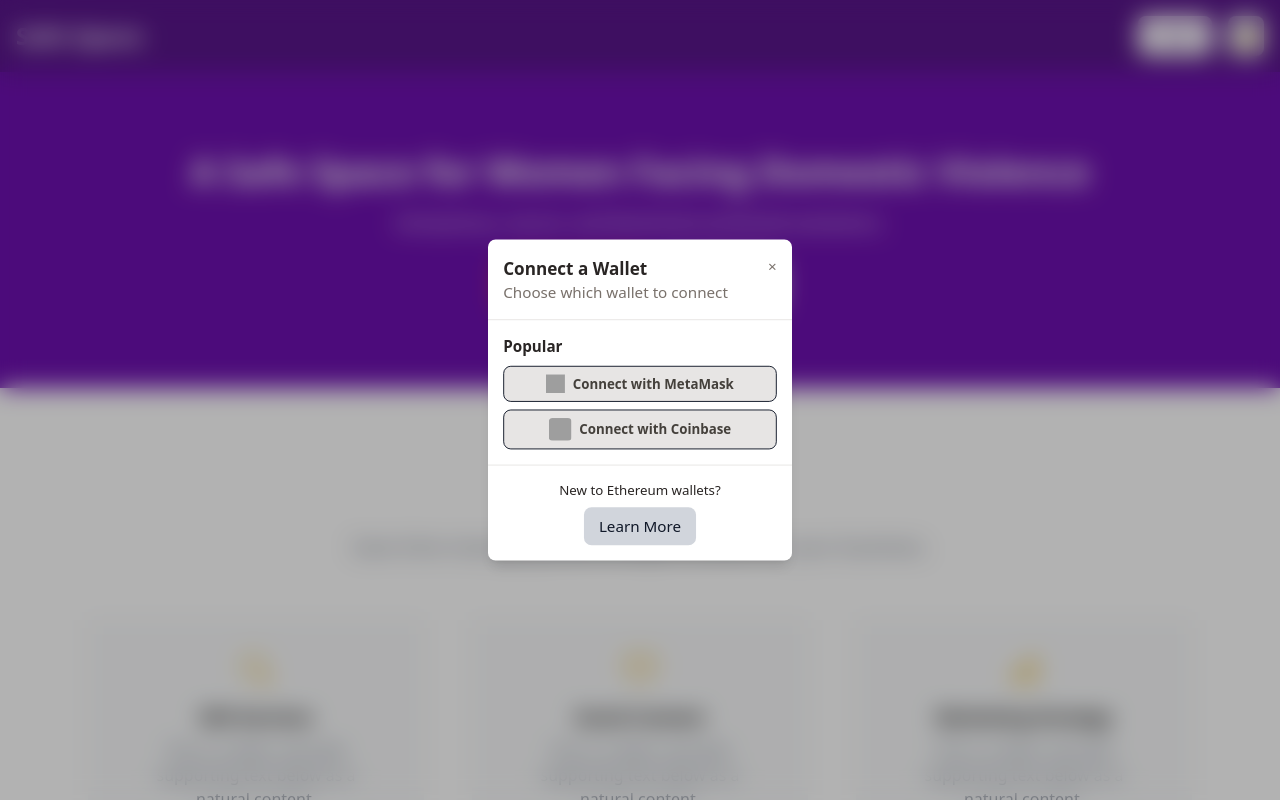
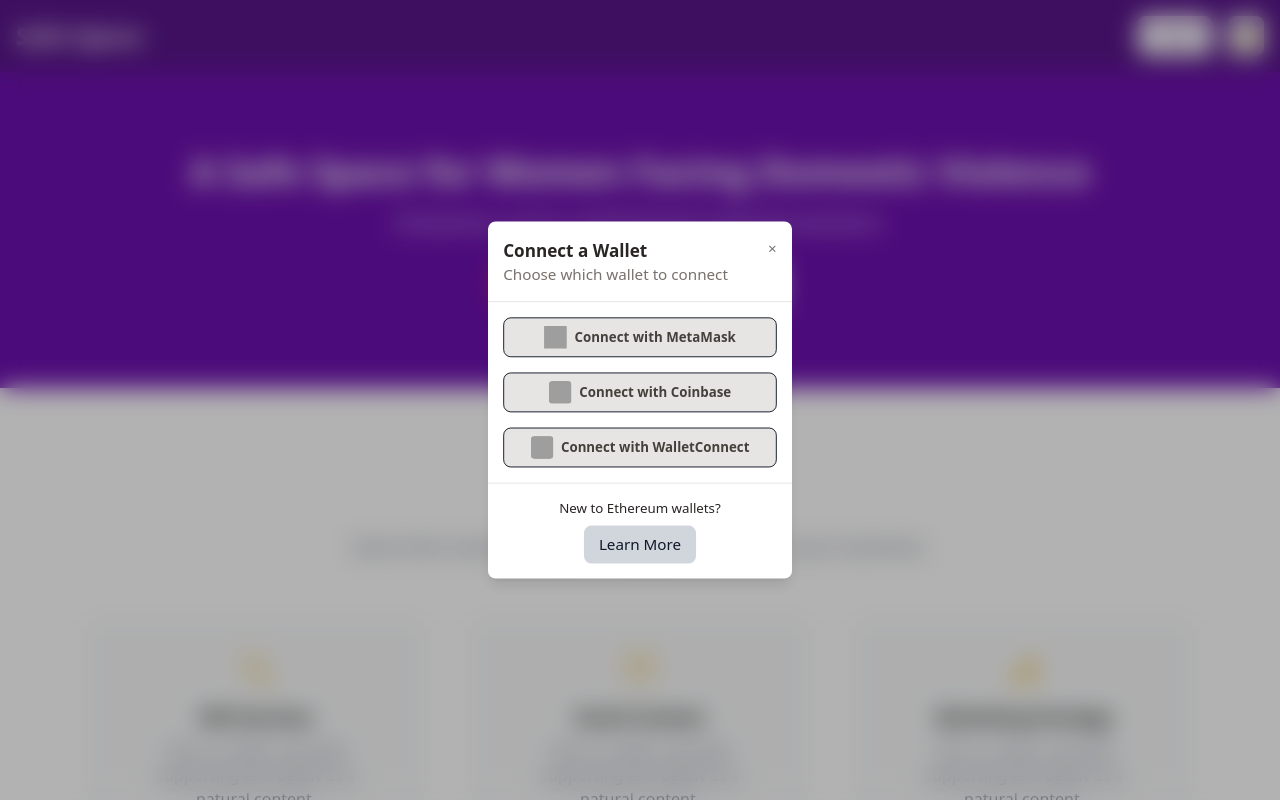
Before and after one commit to IronicRayquaza/safe_aptos, a React (Vite) app in the folder frontend/: page / in a window 1280 px wide. Both pictures are taken after a click on the button "Report Abuse". Shown: the top 800 px of the page. Built offline with nearby package versions, Linux system fonts and the light colour scheme; grey boxes are pictures that could not be loaded.

Commit message:
coinbase and walletconnect works now

```diff
--- a/frontend/src/components/WalletConnectModal.jsx
+++ b/frontend/src/components/WalletConnectModal.jsx
@@ -1,84 +1,99 @@
+
+
+import React, { useState } from "react";
+import Web3 from "web3";
+import WalletConnectProvider from "@walletconnect/web3-provider"; // Correct import for WalletConnect
+import { CoinbaseWalletSDK } from "@coinbase/wallet-sdk";
+
+export default function WalletConnectModal({ isOpen, onClose }) {
+  const [walletAddress, setWalletAddress] = useState(null);
+  const [provider, setProvider] = useState(null);
+
+  const handleConnectMetaMask = async () => {
+    if (window.ethereum) {
+      const web3 = new Web3(window.ethereum);
+      try {
+        await window.ethereum.request({ method: "eth_requestAccounts" });
+        const accounts = await web3.eth.getAccounts();
+        setWalletAddress(accounts[0]);
+        setProvider("MetaMask");
+      } catch (error) {
+        console.error("MetaMask connection failed:", error);
+      }
+    } else {
+      alert("MetaMask is not installed.");
+    }
+  };
+
+  const handleConnectCoinbase = async () => {
+    try {
+      // Initialize Coinbase SDK
+      const coinbaseWallet = new CoinbaseWalletSDK({
+        appName: "My App",
+      });
+
+      // Create a web3 provider
+      const provider = coinbaseWallet.makeWeb3Provider();
+
+      // Request account connection
+      const addresses = await provider.request({ method: "eth_requestAccounts" });
+
+      if (addresses.length > 0) {
+        setWalletAddress(addresses[0]); // Store connected wallet address
+        setProvider("Coinbase");
+      } else {
+        console.error("No accounts found in Coinbase Wallet.");
+      }
+
+      // Handle provider events
+      provider.on("accountsChanged", (accounts) => {
+        if (accounts.length > 0) {
+          setWalletAddress(accounts[0]);
+        } else {
+          handleDisconnect(); // Disconnect if no accounts remain
+        }
+      });
+
+      provider.on("disconnect", (error) => {
+        console.error("Coinbase Wallet disconnected:", error);
+        handleDisconnect();
+      });
+
+    } catch (error) {
+      console.error("Coinbase connection failed:", error);
+    }
+  };
 
 
 
-// import { useState } from "react";
-
-// export default function WalletConnectModal({ isOpen, onClose }) {
-//   if (!isOpen) return null;
-
-//   return (
-//     <div className="fixed inset-0 bg-black/30 backdrop-blur-md flex justify-center items-center z-[9999]">
-//       <div className="bg-white dark:bg-gray-900 rounded-lg w-9/12 sm:w-7/12 md:w-5/12 lg:w-3/12 scale-95 transition-transform duration-300 ease-out shadow-lg">
-//         {/* Modal Header */}
-//         <div className="border-b border-stone-200 p-4 flex justify-between items-start">
-//           <div className="flex flex-col">
-//             <h1 className="text-lg text-stone-800 dark:text-white font-semibold">
-//               Connect a Wallet
-//             </h1>
-//             <p className="text-stone-500">Choose which wallet to connect</p>
-//           </div>
-//           <button onClick={onClose} className="text-stone-500 hover:text-stone-800 dark:hover:text-white">
-//             &times;
-//           </button>
-//         </div>
-
-//         {/* Modal Body */}
-//         <div className="p-4">
-//           <p className="text-stone-800 dark:text-white mb-2 font-semibold">Popular</p>
-//           <div className="space-y-2">
-//             <button className="w-full flex gap-2 items-center justify-center border text-sm py-2 px-4 rounded-lg bg-stone-200 dark:bg-gray-800 hover:bg-stone-100 dark:hover:bg-gray-700 transition">
-//               <img src="https://docs.material-tailwind.com/icons/metamask.svg" alt="MetaMask" className="h-5 w-5" />
-//               <p className="text-stone-700 dark:text-white font-semibold">Connect with MetaMask</p>
-//             </button>
-//             <button className="w-full flex gap-2 items-center justify-center border text-sm py-2 px-4 rounded-lg bg-stone-200 dark:bg-gray-800 hover:bg-stone-100 dark:hover:bg-gray-700 transition">
-//               <img src="https://docs.material-tailwind.com/icons/coinbase.svg" alt="Coinbase" className="h-6 w-6 rounded" />
-//               <p className="text-stone-700 dark:text-white font-semibold">Connect with Coinbase</p>
-//             </button>
-//           </div>
-//           <p className="text-stone-800 dark:text-white mb-2 mt-6 font-semibold">Other</p>
-//           <button className="w-full flex gap-2 items-center justify-center border text-sm py-2 px-4 rounded-lg bg-stone-200 dark:bg-gray-800 hover:bg-stone-100 dark:hover:bg-gray-700 transition">
-//             <img src="https://docs.material-tailwind.com/icons/trust-wallet.svg" alt="Trust Wallet" className="h-6 w-6 rounded" />
-//             <p className="text-stone-700 dark:text-white font-semibold">Connect with Trust Wallet</p>
-//           </button>
-//         </div>
-
-//         {/* Modal Footer */}
-//         <div className="border-t border-stone-200 p-4 flex flex-col items-center">
-//           <small className="text-stone-800 dark:text-white text-sm">New to Ethereum wallets?</small>
-//           <button className="mt-2 px-4 py-2 bg-gray-300 dark:bg-gray-700 rounded-lg hover:bg-gray-400 dark:hover:bg-gray-600 transition">
-//             Learn More
-//           </button>
-//         </div>
-//       </div>
-//     </div>
-//   );
-// }
 
 
-import { useState, useEffect } from "react";
 
-export default function WalletConnectModal({ isOpen, onClose }) {
-  const [account, setAccount] = useState(null);
 
-  // Check if MetaMask is installed
-  const isMetaMaskInstalled = () => {
-    return typeof window !== "undefined" && typeof window.ethereum !== "undefined";
+  const handleConnectWalletConnect = async () => {
+    try {
+      const walletConnectProvider = new WalletConnectProvider({
+        rpc: { 1: "https://mainnet.infura.io/v3/YOUR_INFURA_KEY" }, // Infura RPC for WalletConnect
+      });
+
+      await walletConnectProvider.enable();
+      const web3 = new Web3(walletConnectProvider);
+      const accounts = await web3.eth.getAccounts();
+      setWalletAddress(accounts[0]);
+      setProvider("WalletConnect");
+
+      // Disconnect event listener
+      walletConnectProvider.on("disconnect", () => {
+        handleDisconnect();
+      });
+    } catch (error) {
+      console.error("WalletConnect connection failed:", error);
+    }
   };
 
-  // Connect to MetaMask
-  const connectMetaMask = async () => {
-    if (!isMetaMaskInstalled()) {
-      alert("MetaMask is not installed. Please install it to continue.");
-      return;
-    }
-
-    try {
-      const accounts = await window.ethereum.request({ method: "eth_requestAccounts" });
-      setAccount(accounts[0]); // Store the connected account
-      onClose(); // Close modal after connecting
-    } catch (error) {
-      console.error("MetaMask connection error:", error);
-    }
+  const handleDisconnect = () => {
+    setWalletAddress(null);
+    setProvider(null);
   };
 
   if (!isOpen) return null;
@@ -89,37 +104,107 @@
     {/* Modal Header */}
     <div className="border-b border-stone-200 p-4 flex justify-between items-start">
       <div className="flex flex-col">
-            <h1 className="text-lg text-stone-800 dark:text-white font-semibold">
-              {account ? "Wallet Connected" : "Connect a Wallet"}
-            </h1>
-            <p className="text-stone-500">
-              {account ? `Connected: ${account.substring(0, 6)}...${account.slice(-4)}` : "Choose which wallet to connect"}
-            </p>
+        <h1 className="text-lg text-stone-800 dark:text-white font-semibold">Connect a Wallet</h1>
+        <p className="text-stone-500">Choose which wallet to connect</p>
       </div>
       <button onClick={onClose} className="text-stone-500 hover:text-stone-800 dark:hover:text-white">
         &times;
       </button>
     </div>
 
+
      {/* Modal Body */}
      <div className="p-4">
-          <p className="text-stone-800 dark:text-white mb-2 font-semibold">Popular</p>
-          <div className="space-y-2">
+          {walletAddress ? (
+            <div className="text-center">
+              <p className="text-stone-800 dark:text-white mb-2 font-semibold">Connected Wallet:</p>
+              <p className="text-stone-700 dark:text-white text-sm font-medium truncate">{walletAddress}</p>
               <button
-              onClick={connectMetaMask}
+                onClick={handleDisconnect}
+                className="mt-4 px-4 py-2 bg-red-500 text-white rounded-lg hover:bg-red-700 transition"
+              >
+                Disconnect
+              </button>
+            </div>
+          ) : (
+
+
+            <div className="space-y-4">
+              <button
+                onClick={handleConnectMetaMask}
+                className="w-full flex gap-2 items-center justify-center border text-sm py-2 px-4 rounded-lg bg-stone-200 dark:bg-gray-800 hover:bg-stone-100 dark:hover:bg-gray-700 transition"
+              >
+                <img src="https://docs.material-tailwind.com/icons/metamask.svg" alt="MetaMask" className="h-6 w-6" />
+                <p className="text-stone-700 dark:text-white font-semibold">Connect with MetaMask</p>
+              </button>
+              <button
+                onClick={handleConnectCoinbase}
+                className="w-full flex gap-2 items-center justify-center border text-sm py-2 px-4 rounded-lg bg-stone-200 dark:bg-gray-800 hover:bg-stone-100 dark:hover:bg-gray-700 transition"
+              >
+                <img src="https://docs.material-tailwind.com/icons/coinbase.svg" alt="Coinbase" className="h-6 w-6 rounded" />
+                <p className="text-stone-700 dark:text-white font-semibold">Connect with Coinbase</p>
+              </button>
+              <button
+                onClick={handleConnectWalletConnect}
+                className="w-full flex gap-2 items-center justify-center border text-sm py-2 px-4 rounded-lg bg-stone-200 dark:bg-gray-800 hover:bg-stone-100 dark:hover:bg-gray-700 transition"
+              >
+                <img src="https://docs.material-tailwind.com/icons/trust-wallet.svg" alt="Trust Wallet" className="h-6 w-6 rounded" />
+                <p className="text-stone-700 dark:text-white font-semibold">Connect with WalletConnect</p>
+
+              </button>
+            </div>
+          )}
+        </div>
+
+
+
+        {/* <div className="p-4">
+          {walletAddress ? (
+            <div className="text-center">
+              <p className="text-stone-800 dark:text-white mb-2 font-semibold">Connected Wallet:</p>
+              <p className="text-stone-700 dark:text-white text-sm font-medium truncate">{walletAddress}</p>
+              <button
+                onClick={handleDisconnect}
+                className="mt-4 px-4 py-2 bg-red-500 text-white rounded-lg hover:bg-red-700 transition"
+              >
+                Disconnect
+              </button>
+            </div>
+          ) : (
+            <>
+              <button
+                onClick={handleConnectMetaMask}
                 className="w-full flex gap-2 items-center justify-center border text-sm py-2 px-4 rounded-lg bg-stone-200 dark:bg-gray-800 hover:bg-stone-100 dark:hover:bg-gray-700 transition"
               >
                 <img src="https://docs.material-tailwind.com/icons/metamask.svg" alt="MetaMask" className="h-5 w-5" />
-              <p className="text-stone-700 dark:text-white font-semibold">
-                {account ? "Connected to MetaMask" : "Connect with MetaMask"}
-              </p>
+                <p className="text-stone-700 dark:text-white font-semibold">Connect with MetaMask</p>
               </button>
-            <button className="w-full flex gap-2 items-center justify-center border text-sm py-2 px-4 rounded-lg bg-stone-200 dark:bg-gray-800 hover:bg-stone-100 dark:hover:bg-gray-700 transition">
+              <button
+                onClick={handleConnectCoinbase}
+                className="w-full flex gap-2 items-center justify-center border text-sm py-2 px-4 rounded-lg bg-stone-200 dark:bg-gray-800 hover:bg-stone-100 dark:hover:bg-gray-700 transition"
+              >
                 <img src="https://docs.material-tailwind.com/icons/coinbase.svg" alt="Coinbase" className="h-6 w-6 rounded" />
                 <p className="text-stone-700 dark:text-white font-semibold">Connect with Coinbase</p>
               </button>
+              <button
+                onClick={handleConnectWalletConnect}
+                className="w-full flex gap-2 items-center justify-center border text-sm py-2 px-4 rounded-lg bg-stone-200 dark:bg-gray-800 hover:bg-stone-100 dark:hover:bg-gray-700 transition"
+              >
+                <img src="https://docs.material-tailwind.com/icons/trust-wallet.svg" alt="Trust Wallet" className="h-6 w-6 rounded" />
+                <p className="text-stone-700 dark:text-white font-semibold">Connect with WalletConnect</p>
+              </button>
+            </>
+          )}
+        </div> */}
+
+        {/* <div className="border-t border-stone-200 p-4 flex flex-col items-center">
+          <small className="text-stone-800 dark:text-white text-sm">New to Ethereum wallets?</small>
+          <button className="mt-2 px-4 py-2 bg-gray-300 dark:bg-gray-700 rounded-lg hover:bg-gray-400 dark:hover:bg-gray-600 transition">
+            Learn More
+          </button>
         </div>
         </div>
+      </div> */}
 
       {/* Modal Footer */}
       <div className="border-t border-stone-200 p-4 flex flex-col items-center">
@@ -131,4 +216,7 @@
       </div>
     </div>
   );
+
+
+
 }
```
Also changed, not shown: frontend/package.json (+9 -1 lines), frontend/vite.config.js (+35 -5 lines), 1 other file (tests, documents, lock files or other folders). Lines whose indentation alone changed are shown as unchanged.
